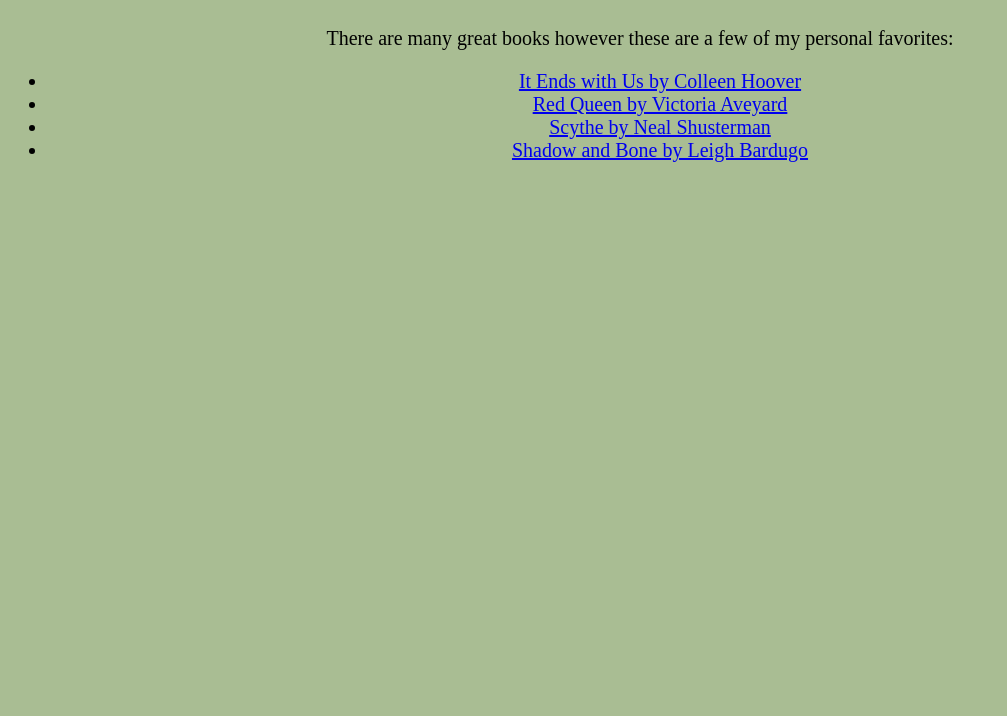
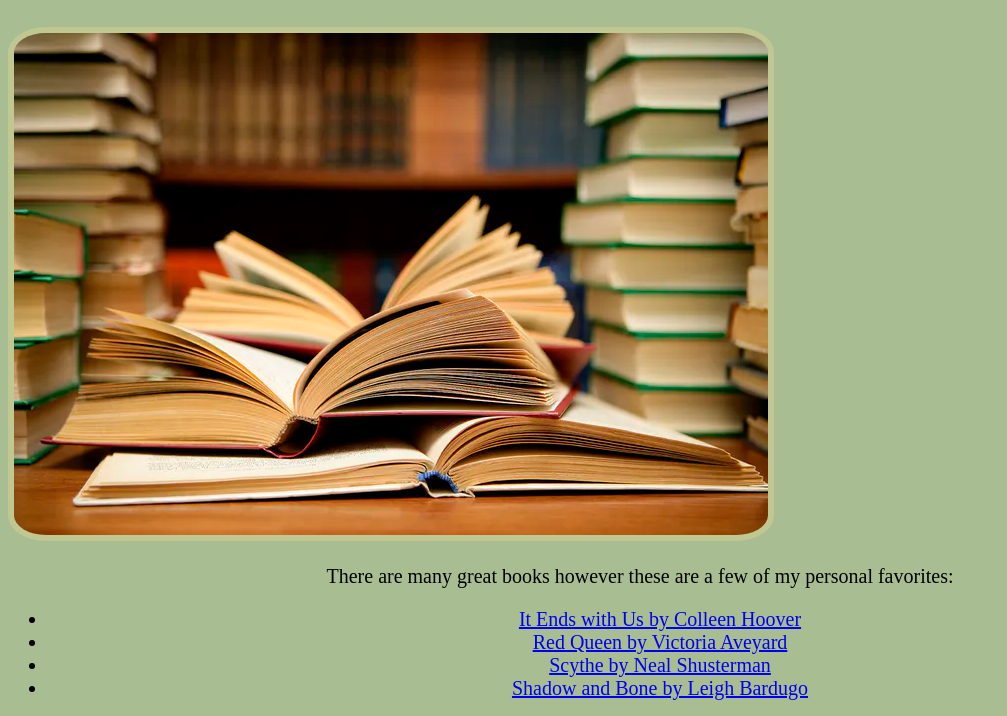
Before and after one commit to sophia-h22/sophia-h22.github.io, a plain HTML site: page index.html in a window 1280 px wide. Shown: the part 85-801 px from the top of the page, without its empty margins (0-1007 px from the left). Drawn offline with Linux system fonts and the light colour scheme.

Commit message:
Update index.html

```diff
--- a/index.html
+++ b/index.html
@@ -12,6 +12,8 @@
 
 	<h1>Book Recomendations</h1>
 
+	<img src="books.jpg" alt="books"/>
+
 	<p>There are many great books however these are a few of my personal favorites:</p>
 	<ul>
 		<li><a href="itEndsWithUs.html">It Ends with Us by Colleen Hoover</a></li>
```
